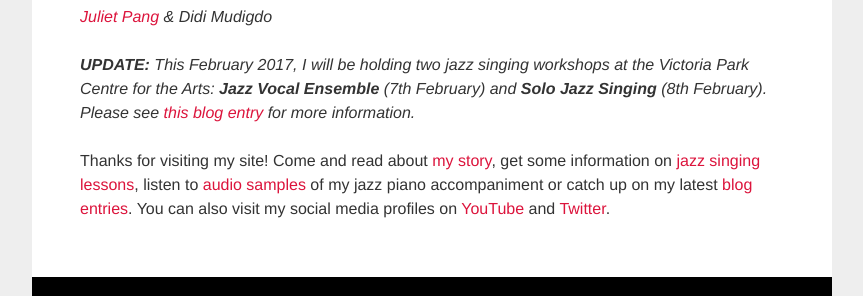
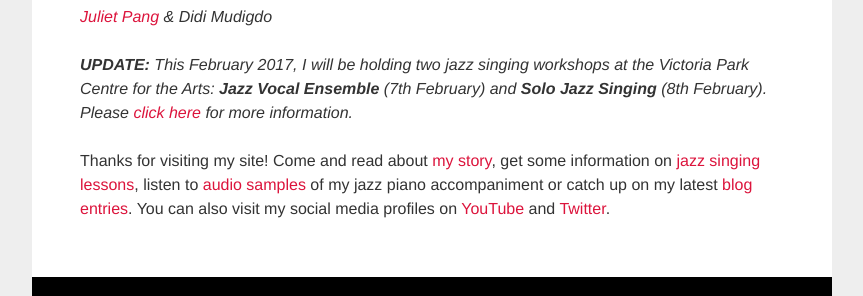
Before and after one commit to didijazz/didijazz.github.io, a Jekyll site: the page built from index.html, in a window 1280 px wide. Shown: the part 612-908 px from the top of the page, without its empty margins (208-1071 px from the left). Built offline with Jekyll 4.4.1, drawn with Linux system fonts in a browser that asks for light colours.

Commit message:
reworded front page workshop text

```diff
--- a/index.html
+++ b/index.html
@@ -5,7 +5,7 @@
 <div class="blurb">
 	 <p><img class=img-responsive src="img/pianovox800px.jpg" alt=""><br><em><a href="http://julietpang.net" target="_blank">Juliet Pang</a> &amp; Didi Mudigdo</em></p>
 
-	<p><em><strong>UPDATE:</strong> This February 2017, I will be holding two jazz singing workshops at the Victoria Park Centre for the Arts: <strong>Jazz Vocal Ensemble</strong>  (7th February) and <strong>Solo Jazz Singing</strong> (8th February). Please see <a href="https://didijazz.github.io/blog/2017/01/25/february-jazz-singing-workshops">this blog entry</a> for more information.</em></p>
+	<p><em><strong>UPDATE:</strong> This February 2017, I will be holding two jazz singing workshops at the Victoria Park Centre for the Arts: <strong>Jazz Vocal Ensemble</strong>  (7th February) and <strong>Solo Jazz Singing</strong> (8th February). Please <a href="https://didijazz.github.io/blog/2017/01/25/february-jazz-singing-workshops">click here</a> for more information.</em></p>
 
 	<p>Thanks for visiting my site! Come and read about <a href="/about">my story</a>, get some information on <a href="/lessons">jazz singing lessons</a>, listen to <a href="/audio">audio samples</a> of my jazz piano accompaniment or catch up on my latest <a href="/blog">blog entries</a>. You can also visit my social media profiles on <a href="http://youtube.com/dmudigdo" target="_blank">YouTube</a> and <a href="http://twitter.com/didijazz" target="_blank">Twitter</a>.</p>
 
```
